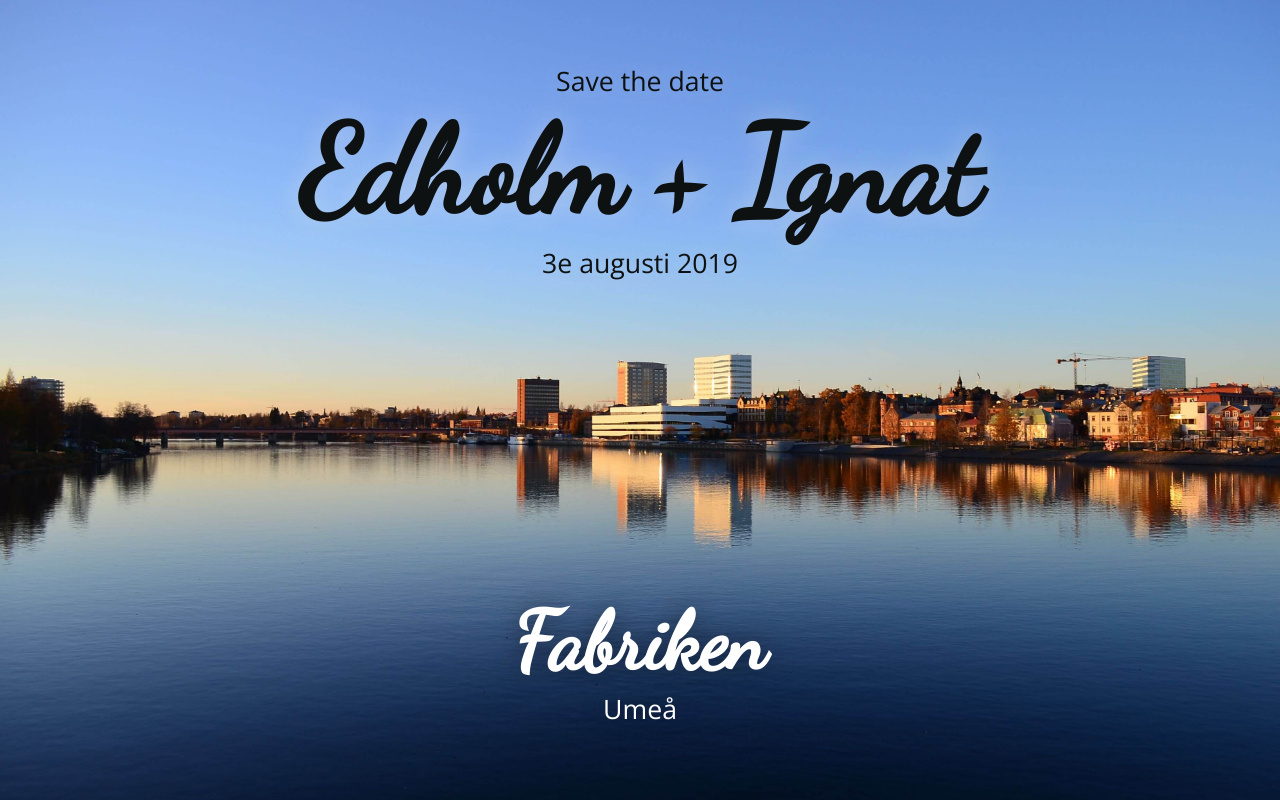
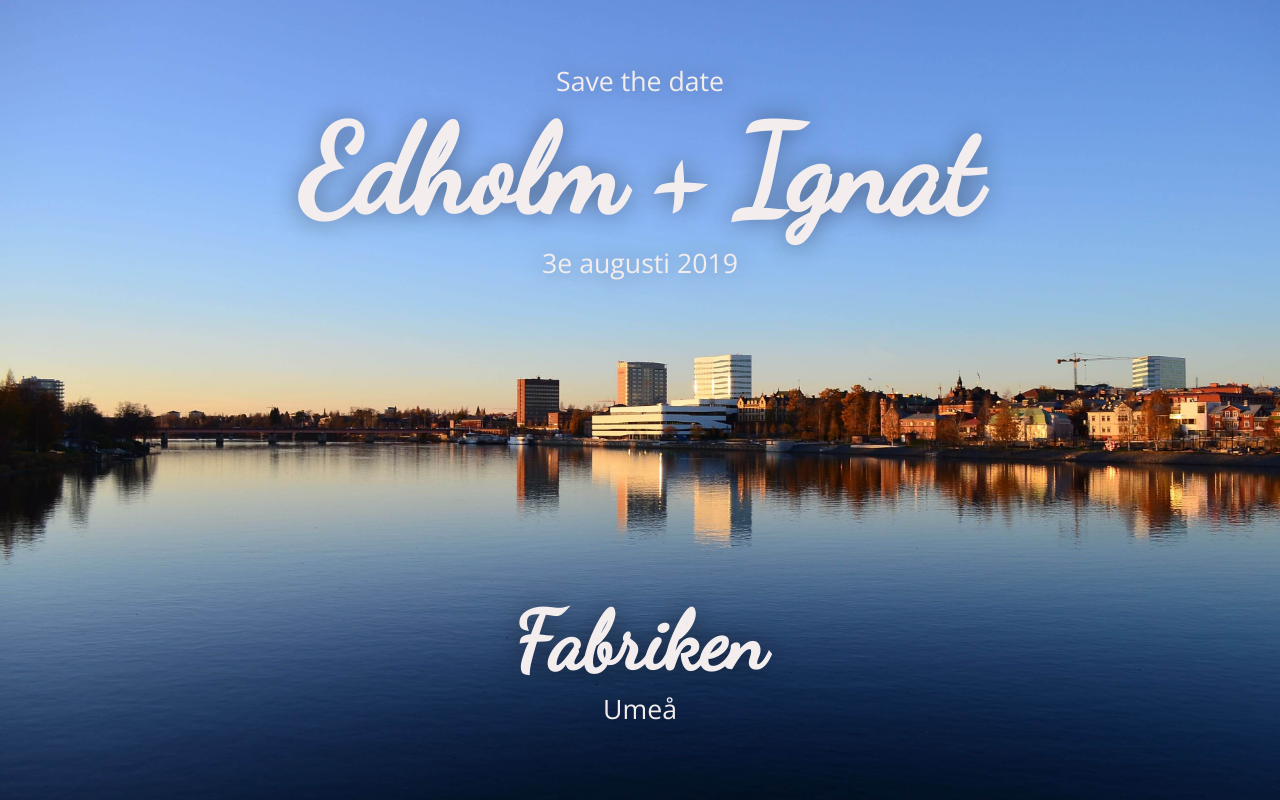
Before and after one commit to dignite/save-the-date, a website: page index.html in a window 1280 px wide. Drawn offline with nearby package versions, Linux system fonts and the light colour scheme.

Commit message:
White text for all text

```diff
--- a/main.css
+++ b/main.css
@@ -1,6 +1,6 @@
 html {
   font-family: "Open Sans", sans-serif;
-  color: #0e1111;
+  color: #f3eded;
 }
 
 /* 16px @ 480px increasing to 32px @ 1680px */
@@ -32,8 +32,8 @@ html {
 }
 
 .splash-text {
+  text-shadow: 0 0 2vw rgba(0, 0, 0, 0.4);
   text-align: center;
-  text-shadow: 0 0 2vw rgba(230, 230, 230, 0.4);
   display: flex;
   align-items: center;
   justify-content: center;
@@ -45,8 +45,6 @@ html {
 }
 
 .splash-text--lake {
-  color: white;
-  text-shadow: 0 0 2vw rgba(0, 0, 0, 0.4);
   height: 35%;
 }
 
@@ -66,7 +64,7 @@ html {
 }
 
 a.splash-text {
-  color: white;
+  color: #f3eded;
   text-decoration: none;
 }
 
```
